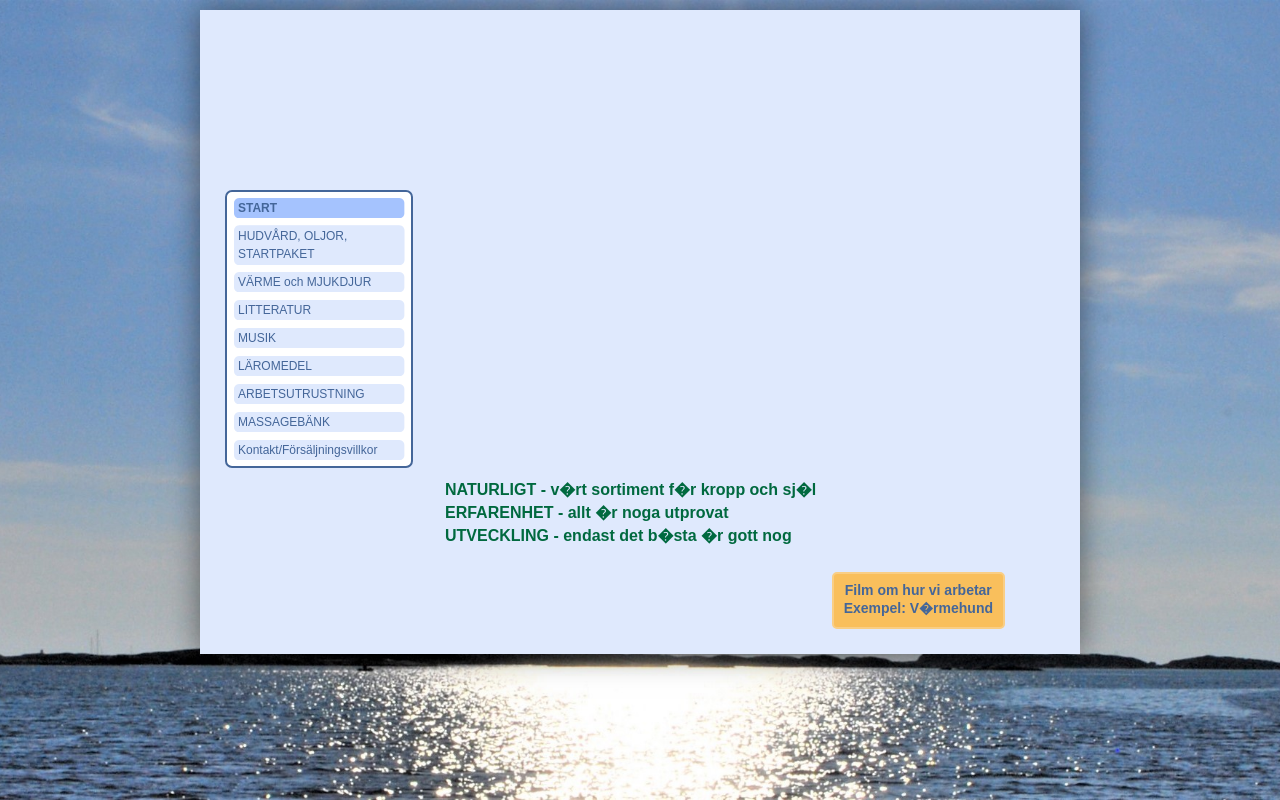
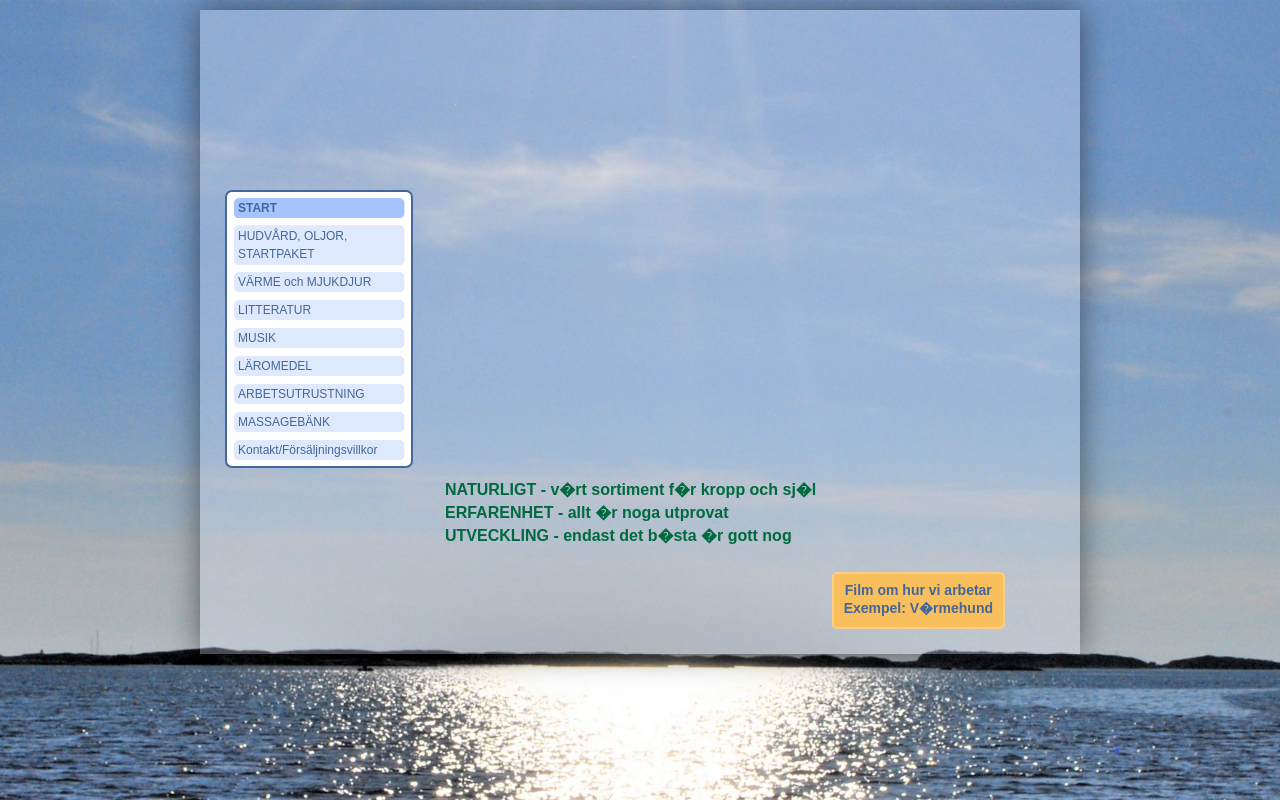
Before and after one commit to hogeran/taktiform, a PHP site: page /index.php in a window 1280 px wide. Run offline with PHP 8.4, Linux system fonts and the light colour scheme; data that the repository does not hold is empty.

Commit message:
modified:   media/styles.css
Lagt till trasparet overlay för att bakrunden ska skina igenom

```diff
--- a/media/styles.css
+++ b/media/styles.css
@@ -118,7 +118,7 @@
 	width: 830px;
 	margin: 0px auto;
 	padding: 25px;
-	background: #dfe9fd;
+	background: rgba(223, 233, 253, 0.3);
 	-webkit-box-shadow: 0px 0px 30px 0px rgba(0,0,0,0.5);
 	-moz-box-shadow: 0px 0px 30px 0px rgba(0,0,0,0.5);
 	box-shadow: 0px 0px 30px 0px rgba(0,0,0,0.5);
```
